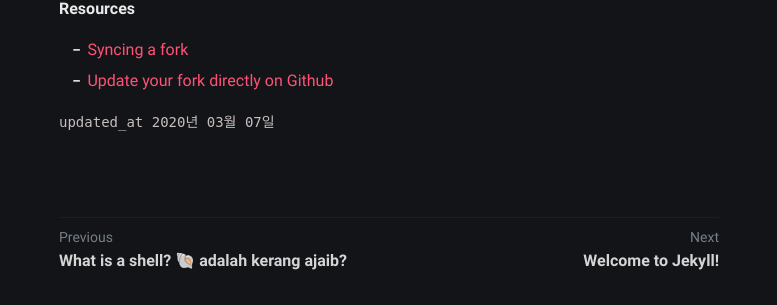
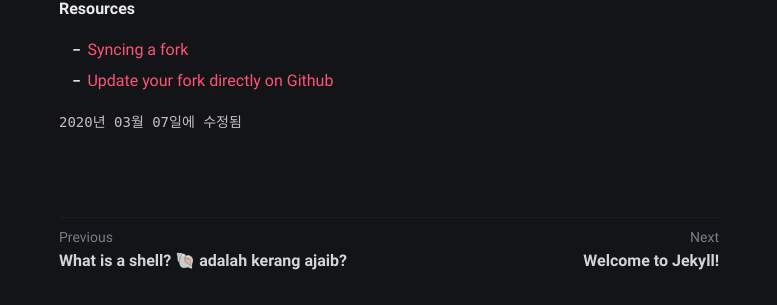
Before and after one commit to kimhodol/hodol-aa96c, a Jekyll site: the page built from _posts/cara-memperbarui-fork-repository/2020-01-29-cara-memperbarui-fork-repository.md, in a window 1280 px wide and 900 px high, scrolled down 1510 px. Shown: the part 401-706 px from the top of the window, without its empty margins (251-1028 px from the left). Built offline with Jekyll 4.4.1, drawn with Linux system fonts in a browser that asks for light colours; some web fonts are replaced.

Commit message:
post.html: changed

```diff
--- a/_layouts/post.html
+++ b/_layouts/post.html
@@ -81,7 +81,7 @@ layout: compress
     </main>
 
     {% if page.modified %}
-      <small class="post-updated-at">updated_at {{page.modified | date: "%Y년 %m월 %d일"}}</small>
+      <small class="post-updated-at">{{page.modified | date: "%Y년 %m월 %d일"}}에 수정됨</small>
     {% endif %}
     {% if page.next or page.previous %}
       {% include navigation.html %}
```
